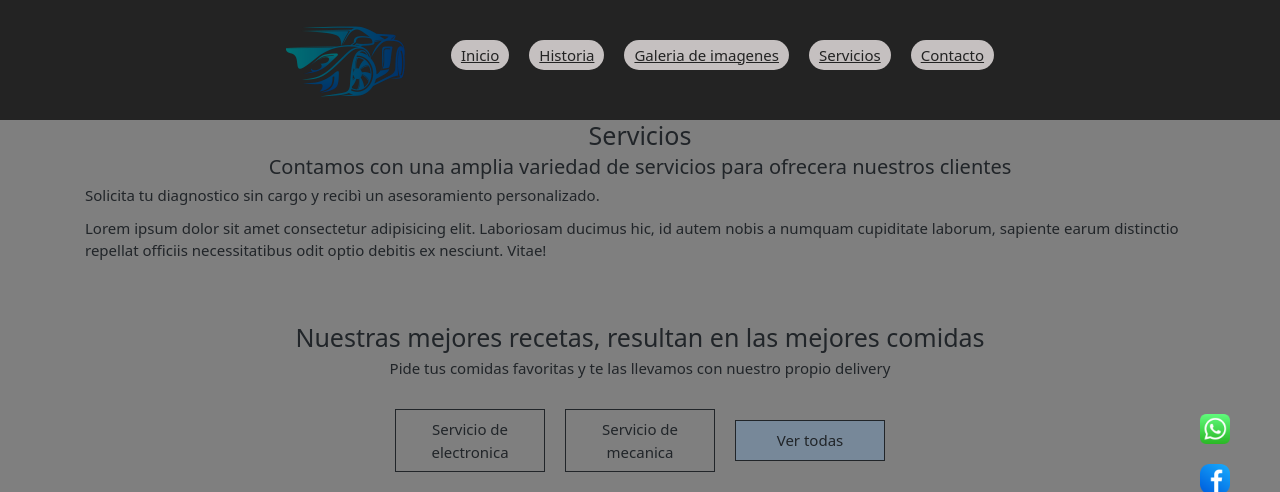
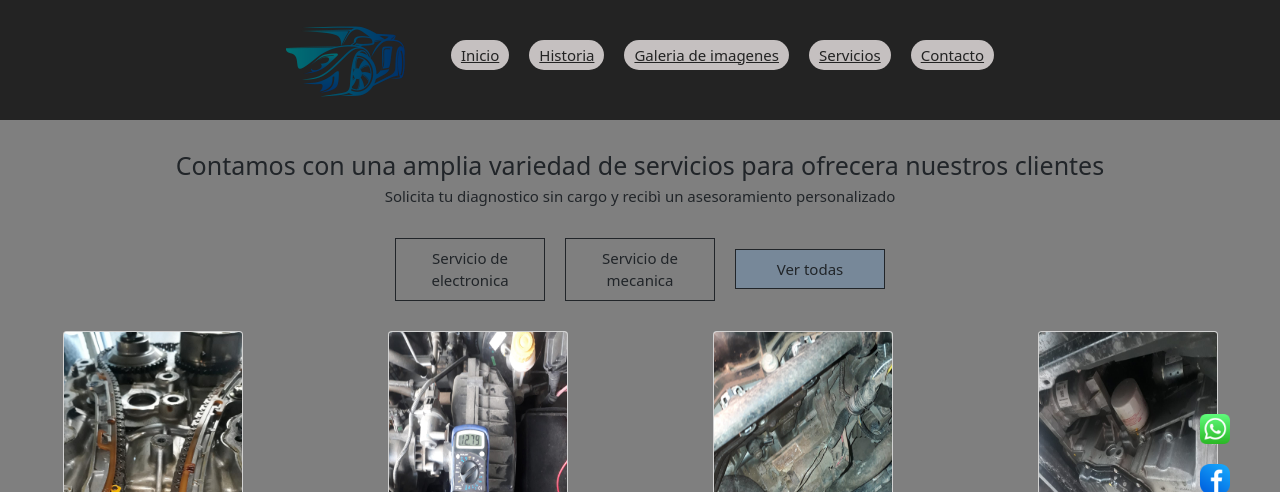
Before and after one commit to SolCardenas08/PreEntrega2-Cardenas, a plain HTML site: page pages/servicios.html in a window 1280 px wide. Shown: the top 492 px of the page. Drawn offline with nearby package versions, Linux system fonts and the light colour scheme.

Commit message:
Cambios finalizados

```diff
--- a/pages/servicios.html
+++ b/pages/servicios.html
@@ -51,18 +51,9 @@
     </header>
 
 
-    <section class=" container row mx-auto">
-        <h1>Servicios</h1>
-
-        <h2>Contamos con una amplia variedad de servicios para ofrecera nuestros clientes</h2>
-
-        <p>Solicita tu diagnostico sin cargo y recibì un asesoramiento personalizado.</p>
-        <p>Lorem ipsum dolor sit amet consectetur adipisicing elit. Laboriosam ducimus hic, id autem nobis a numquam cupiditate laborum, sapiente earum distinctio repellat officiis necessitatibus odit optio debitis ex nesciunt. Vitae!</p>
-    </section>
-
     <section class="my-5">
-        <h1 class="text-center">Nuestras mejores recetas, resultan en las mejores comidas</h1>
-        <p class="text-center">Pide tus comidas favoritas y te las llevamos con nuestro propio delivery</p>
+        <h1 class="text-center">Contamos con una amplia variedad de servicios para ofrecera nuestros clientes</h1>
+        <p class="text-center">Solicita tu diagnostico sin cargo y recibì un asesoramiento personalizado</p>
 
         <div class="filtro">
             <input type="radio" name="seleccionado" id="electronicas">
```
